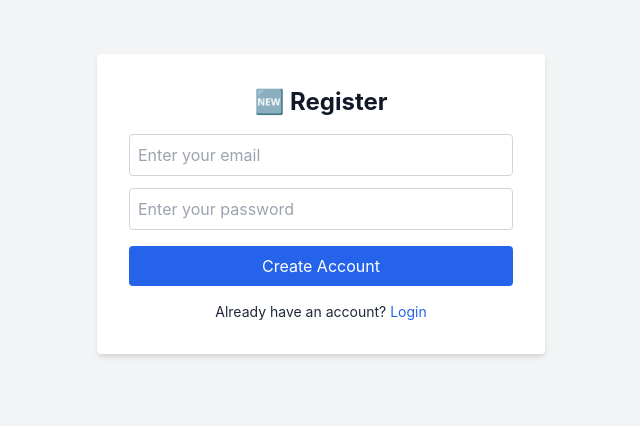
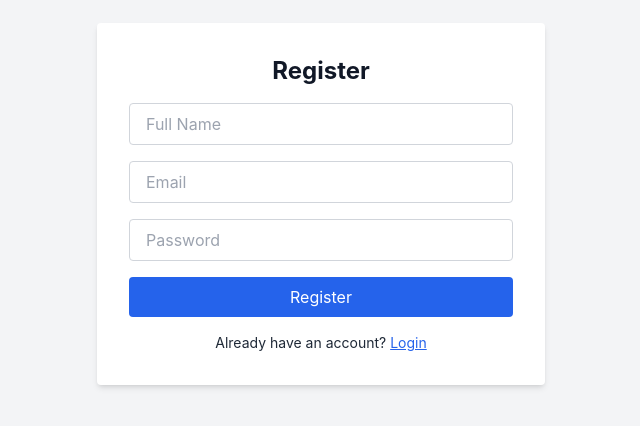
Before and after one commit to Safi649/safibuilds, a Next.js app: page /admin/register in a window 1280 px wide. Shown: the part 196-622 px from the top of the page, without its empty margins (319-959 px from the left). Built offline with nearby package versions, Linux system fonts and the light colour scheme.

Commit message:
Update register.js

```diff
--- a/pages/admin/register.js
+++ b/pages/admin/register.js
@@ -1,70 +1,85 @@
 // 📁 pages/admin/register.js
-import { useState } from 'react';
-import { useRouter } from 'next/router';
-import { createUserWithEmailAndPassword } from 'firebase/auth';
-import { doc, setDoc } from 'firebase/firestore';
-import { auth } from '../../firebase/config';
-import { toast } from 'react-hot-toast';
+import { useState } from "react";
+import { useRouter } from "next/router";
+import { createUserWithEmailAndPassword, sendEmailVerification } from "firebase/auth";
+import { doc, setDoc } from "firebase/firestore";
+import { auth, db } from "@/firebase/config";
+import toast from "react-hot-toast";
 
 export default function Register() {
+  const [email, setEmail] = useState("");
+  const [password, setPassword] = useState("");
+  const [name, setName] = useState("");
   const router = useRouter();
-  const [email, setEmail] = useState('');
-  const [password, setPassword] = useState('');
 
-  const handleRegister = async () => {
-    if (!email || !password) {
-      toast.error("Please fill in all fields");
-      return;
-    }
+  const handleRegister = async (e) => {
+    e.preventDefault();
+    try {
+      const { user } = await createUserWithEmailAndPassword(auth, email, password);
 
-    try {
-      const userCred = await createUserWithEmailAndPassword(auth, email, password);
-
-      // Save user to Firestore
-      await setDoc(doc(db, 'users', userCred.user.uid), {
-        email: userCred.user.email,
-        uid: userCred.user.uid,
-        createdAt: new Date().toISOString(),
+      // 👤 Save user data to Firestore
+      await setDoc(doc(db, "users", user.uid), {
+        name,
+        email,
+        uid: user.uid,
+        createdAt: new Date(),
       });
 
-      toast.success("Registered successfully!");
-      router.push('/admin/dashboard');
+      // ✉️ Send verification email
+      await sendEmailVerification(user);
+      toast.success("Verification email sent. Please check your inbox.");
+      router.push("/admin/login");
     } catch (error) {
-      toast.error("Registration failed: " + error.message);
+      toast.error(error.message);
     }
   };
 
   return (
     <div className="min-h-screen flex items-center justify-center bg-gray-100 px-4">
-      <div className="bg-white p-8 rounded shadow-md w-full max-w-md">
-        <h1 className="text-2xl font-bold mb-4 text-center">🆕 Register</h1>
+      <form onSubmit={handleRegister} className="bg-white p-8 rounded shadow-md w-full max-w-md space-y-4">
+        <h2 className="text-2xl font-bold text-center">Register</h2>
 
         <input
-          className="w-full p-2 border border-gray-300 rounded mb-3"
-          type="email"
-          placeholder="Enter your email"
-          onChange={(e) => setEmail(e.target.value)}
+          type="text"
+          placeholder="Full Name"
+          className="w-full px-4 py-2 border rounded"
+          value={name}
+          onChange={(e) => setName(e.target.value)}
+          required
         />
 
         <input
-          className="w-full p-2 border border-gray-300 rounded mb-4"
+          type="email"
+          placeholder="Email"
+          className="w-full px-4 py-2 border rounded"
+          value={email}
+          onChange={(e) => setEmail(e.target.value)}
+          required
+        />
+
+        <input
           type="password"
-          placeholder="Enter your password"
+          placeholder="Password"
+          className="w-full px-4 py-2 border rounded"
+          value={password}
           onChange={(e) => setPassword(e.target.value)}
+          required
         />
 
         <button
-          onClick={handleRegister}
+          type="submit"
           className="w-full bg-blue-600 text-white py-2 rounded hover:bg-blue-700 transition"
         >
-          Create Account
+          Register
         </button>
 
-        <p className="text-center mt-4 text-sm">
-          Already have an account?{' '}
-          <a href="/admin/login" className="text-blue-600 hover:underline">Login</a>
+        <p className="text-sm text-center">
+          Already have an account?{" "}
+          <a href="/admin/login" className="text-blue-600 underline">
+            Login
+          </a>
         </p>
-      </div>
+      </form>
     </div>
   );
 }
```
